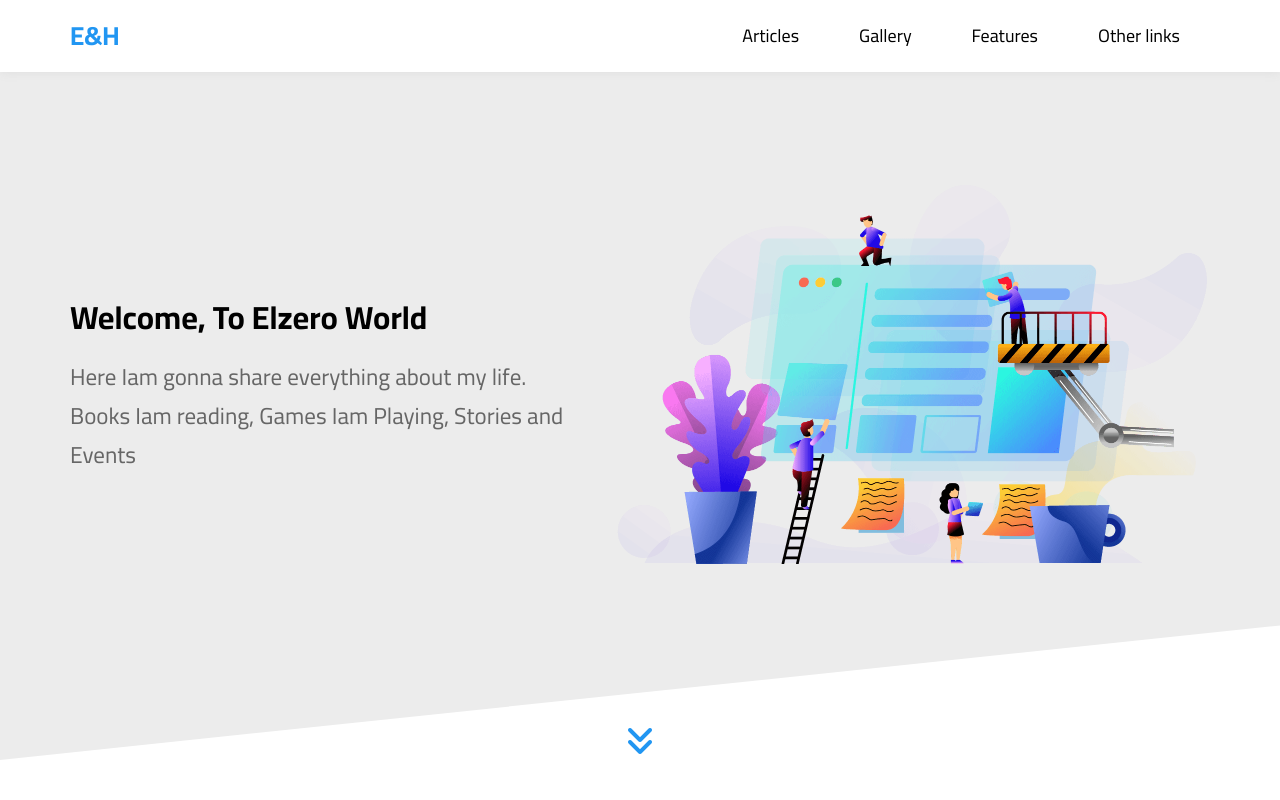
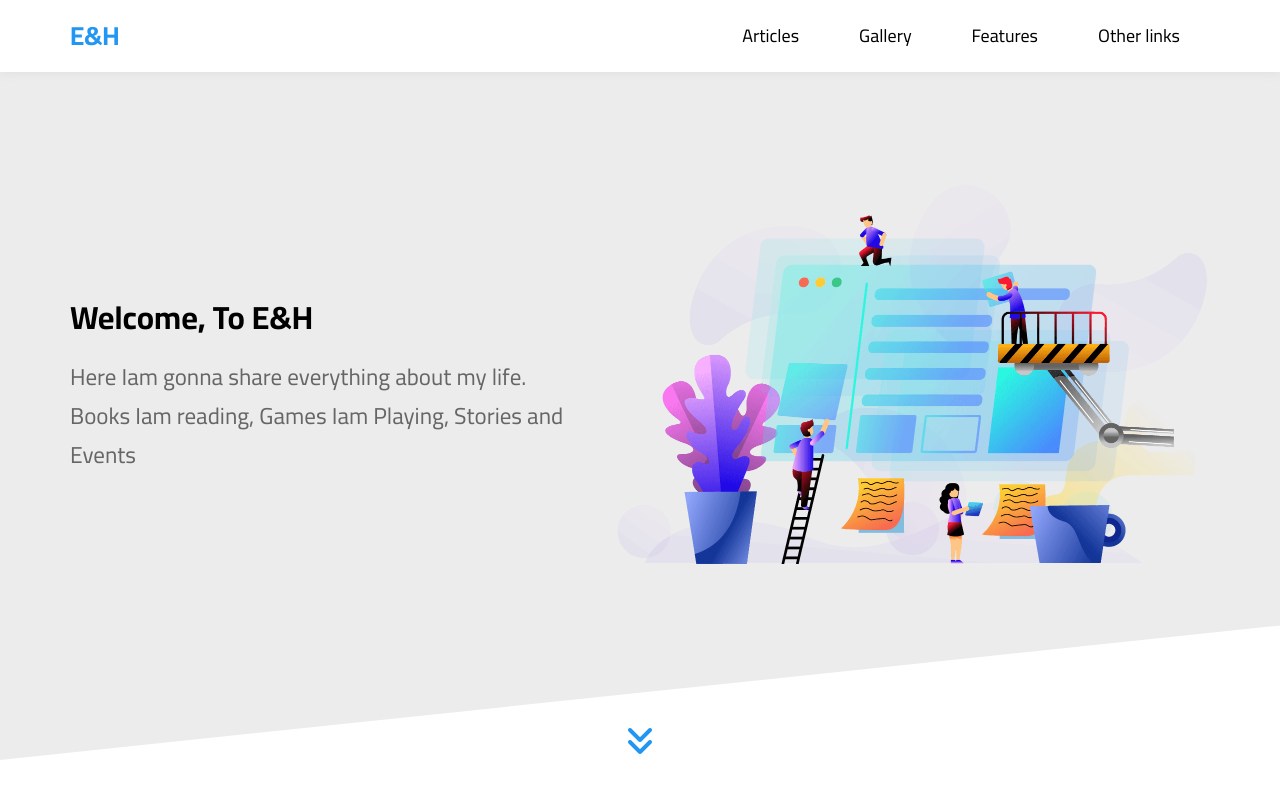
Before and after one commit to ElsayedHossny/E-H, a plain HTML site: page index.html in a window 1280 px wide. Shown: the top 800 px of the page. Drawn offline with Linux system fonts and the light colour scheme.

Commit message:
Update index.html

```diff
--- a/index.html
+++ b/index.html
@@ -98,7 +98,7 @@
     <div class="landing">
       <div class="container">
         <div class="text">
-          <h1>Welcome, To Elzero World</h1>
+          <h1>Welcome, To E&H </h1>
           <p>
             Here Iam gonna share everything about my life. Books Iam reading,
             Games Iam Playing, Stories and Events
```
